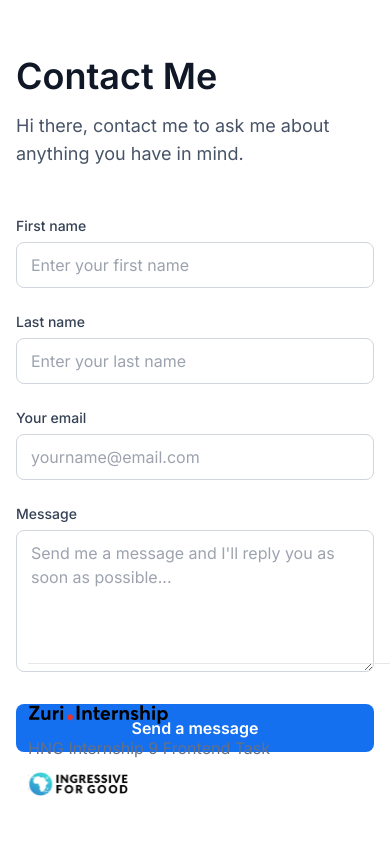
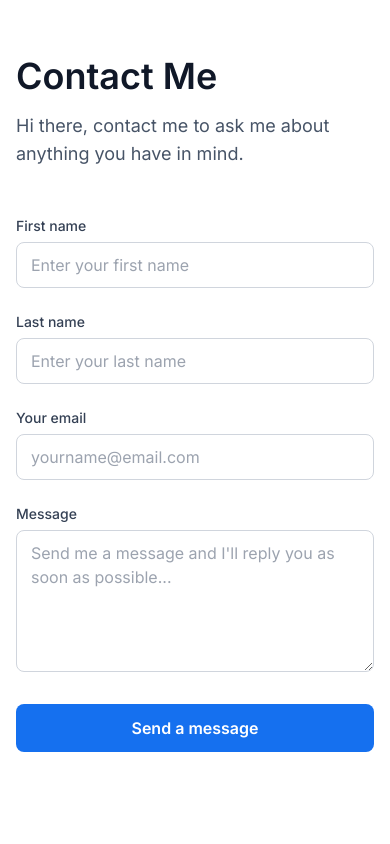
Before and after one commit to Deelyah/HNG-Stage1, a React (Vite) app: page /contact in a window 390 px wide. Shown: the top 844 px of the page. Built offline with nearby package versions, Linux system fonts and the light colour scheme.

Commit message:
fix: footer issue

```diff
--- a/src/App.jsx
+++ b/src/App.jsx
@@ -15,7 +15,7 @@ function App() {
           </Routes>
         </BrowserRouter>
       </div>
-      <div className="w-full px-2 md:px-28 absolute bottom-0 right-5 left-5 ">
+      <div className="w-full px-4 sm:px-8 md:px-28 bg-white">
         <PageFooter />
       </div>
     </div>
--- a/src/pages/Contact.jsx
+++ b/src/pages/Contact.jsx
@@ -84,7 +84,7 @@ const Contact = () => {
             ></textarea>
           </div>
 
-          <div className="mt-8">
+          <div className="my-8">
             <BaseButton>Send a message</BaseButton>
           </div>
         </form>
```
